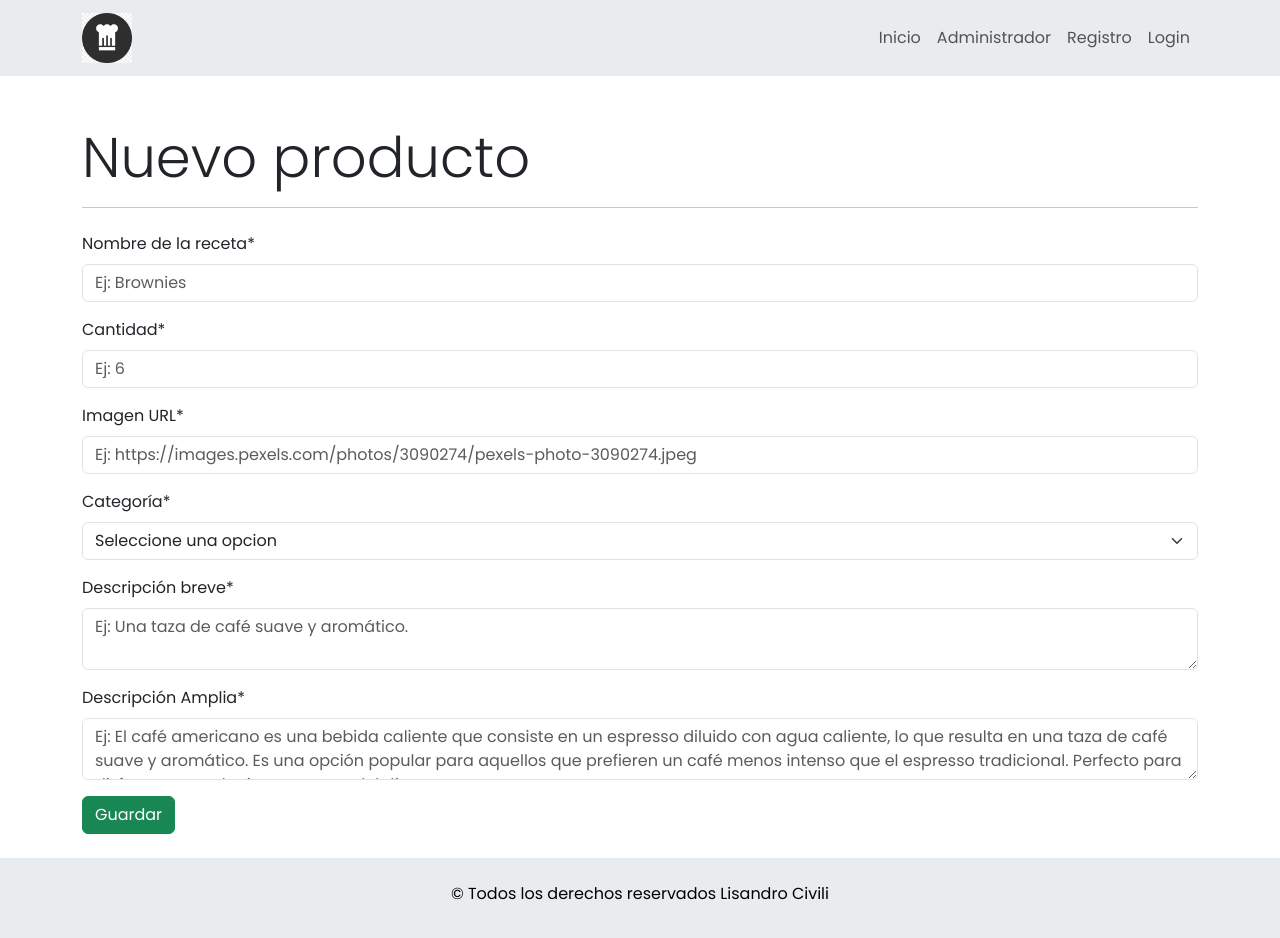
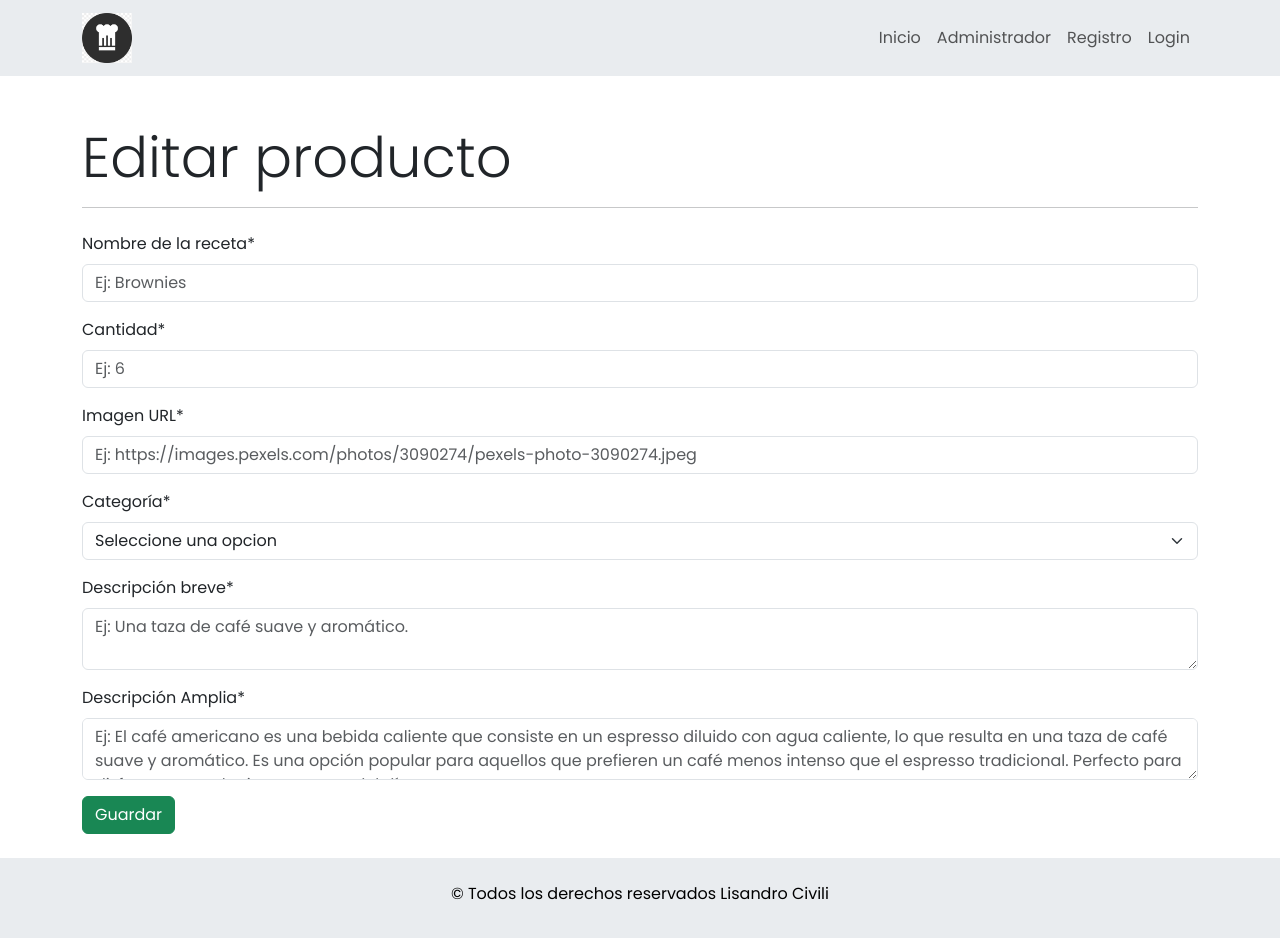
Before and after one commit to lisandroCivili/TPBackend-ej6, a React (Vite) app: page /administrador/editar/1 in a window 1280 px wide. Shown: the top 938 px of the page. Built offline with nearby package versions, Linux system fonts and the light colour scheme; no server answers.

Commit message:
cambiamos titulo dependiendo si quiero editar o crear

```diff
--- a/db.json
+++ b/db.json
@@ -44,6 +44,15 @@
       "categoria": "Cena",
       "descripcion_breve": "Hamburguesa con cheddar y papas fritas.",
       "descripcion_amplia": "Burger Burger Burger Burger Burger Burger Burger Burger Burger Burger Burger Burger Burger Burger Burger Burger Burger Burger "
+    },
+    {
+      "id": "9c8c",
+      "nombreReceta": "Ravioles",
+      "cantidad": "1",
+      "imagen": "https://images.pexels.com/photos/8601683/pexels-photo-8601683.jpeg",
+      "categoria": "Almuerzo",
+      "descripcion_breve": "Ravioles con salsa blanca.",
+      "descripcion_amplia": "Ravioles Ravioles Ravioles Ravioles Ravioles Ravioles Ravioles Ravioles Ravioles Ravioles Ravioles Ravioles Ravioles Ravioles "
     }
   ]
 }
--- a/src/App.jsx
+++ b/src/App.jsx
@@ -19,8 +19,8 @@ function App() {
               <Route exact path="/administrador" element={<Administrador/>}/>
               <Route exact path="/detallereceta" element={<DetalleReceta/>}/>
               <Route exact path="/login" element={<Login/>}/>
-              <Route exact path="/administrador/crear" element={<FormularioRecetas/>}/>
-              <Route exact path="/administrador/editar/:id" element={<FormularioRecetas/>}/>
+              <Route exact path="/administrador/crear"  element={<FormularioRecetas editando={false} titulo='Nuevo producto'/>}/>
+              <Route exact path="/administrador/editar/:id" element={<FormularioRecetas  editando={true} titulo='Editar producto'/>}/>
               <Route path="*" element={<Error404/>}/>
            </Routes>
          <Footer/>
--- a/src/components/pages/recetas/FormularioRecetas.jsx
+++ b/src/components/pages/recetas/FormularioRecetas.jsx
@@ -3,7 +3,7 @@ import { Form, Button } from "react-bootstrap";
 import { useForm } from "react-hook-form";
 import { crearReceta } from "../../../helpers/queries";
 
-const FormularioRecetas = () => {
+const FormularioRecetas = ({editando, titulo}) => {
   const {
     register,
     handleSubmit,
@@ -12,6 +12,9 @@ const FormularioRecetas = () => {
   } = useForm();
 
   const datosValidados = async(receta) => {
+    if (editando) {
+      console.log("editando loko")
+    }else{
 
       const respuesta = await crearReceta(receta)
       if (respuesta.status === 201) {
@@ -29,11 +32,13 @@ const FormularioRecetas = () => {
         });
       }
 
+    }
+
   };
 
   return (
     <section className="container mainSection">
-      <h1 className="display-4 mt-5">Nuevo producto</h1>
+      <h1 className="display-4 mt-5">{titulo}</h1>
       <hr />
       <Form className="my-4" onSubmit={handleSubmit(datosValidados)}>
         <Form.Group className="mb-3" controlId="formNombreProdcuto">
```
Lines whose indentation alone changed are shown as unchanged.
